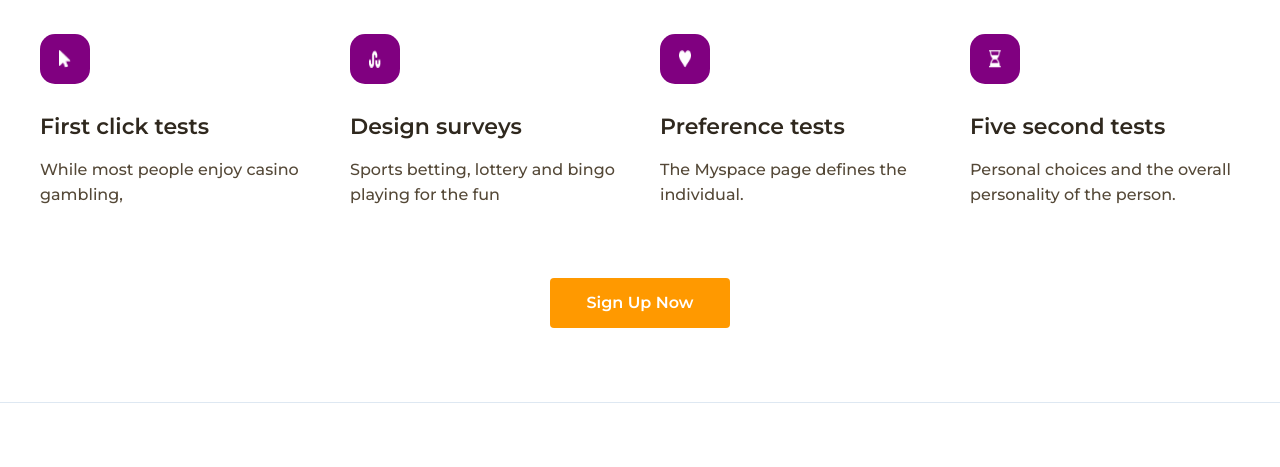
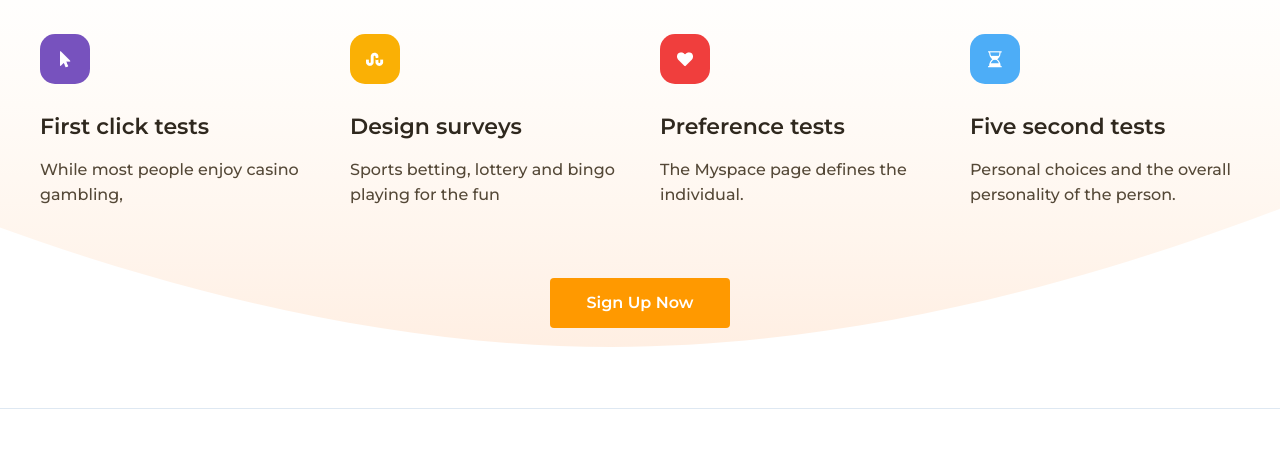
Before and after one commit to OleksandrSiedov/homework-lesson11, a plain HTML site: page index.html in a window 1280 px wide. Shown: the part 776-1243 px from the top of the page. Drawn offline with Linux system fonts and the light colour scheme.

Commit message:
task complete

```diff
--- a/index.html
+++ b/index.html
@@ -45,7 +45,9 @@
       </header>
 
       <main>
-        <div class="main-wrapper">
+
+        <section class="hero">
+          <div class="hero-wrapper">
 
             <div class="firstscreen">
               <div class="firstscreen-text">
@@ -59,8 +61,10 @@
                 <img src="/img/firstscreen.png" alt="People">
               </div>
             </div>
+        </section>
 
-          <div class="features">
+        <section class="features">
+          <div class="features-wrapper">
             <h2>We design tools to unveil your superpowers</h2>
             <ul class="features-list">
 
@@ -100,6 +104,7 @@
             <button class="signUpNow" type="button">Sign Up Now</button>
 
           </div>
+        </section>
 
 
         </div>
--- a/style.css
+++ b/style.css
@@ -80,7 +80,7 @@ main {
   flex-basis: 20vh; /*Поставил 20vh для примера, чтобы было видно, что footer опускается после main*/
 }
 
-.main-wrapper {
+.hero-wrapper {
   margin: auto;
   max-width: 1200px;
 }
@@ -138,7 +138,17 @@ h1 {
 /*Features*/
 
 .features {
+    height: 510px;
+    background-image: url(img/bg.svg);
+    background-repeat: no-repeat;
+    background-position: center;
+    /* background-image: linear-gradient(179.61deg, rgba(255, 229, 210, 0.629261) 0.33%, rgba(255, 244, 229, 0.0001) 99.67%);transform: rotate(180deg);; - обсудить с Мишей, как вставить градиент и растянуть его на "любую" ширину экрана*/
+}
+
+.features-wrapper {
+  margin: 0 auto;
   margin-top: 99px;
+  max-width: 1200px;
 }
 
 h2 {
@@ -170,17 +180,32 @@ margin: 0 auto;
   width: 50px;
   height: 50px;
   border-radius: 15px;
-  background-color: purple; /*эти цвета мы потом применим через n-th селектор*/
   display: flex;
   align-items: center;
   margin-bottom: 30px;
 }
 
+:nth-child(1 ) > .iconbackground { /*берем элементы класса .iconbackground, которые лежат внутри 1-го ребенка*/
+  background-color: #7752BE;
+}
+
+:nth-child(2) > .iconbackground {
+  background-color: #FAB005;
+}
+
+:nth-child(3) > .iconbackground {
+  background-color: #F03E3D;
+}
+
+:nth-child(4) > .iconbackground {
+  background-color: #4DADF7;
+}
+
+
+
 .iconbackground img {
   display: block;
   margin: auto;
-  width: 12px;
-  height: 18px;
 }
 
 .feature-name {
@@ -296,3 +321,10 @@ margin: 0 auto;
   line-height: 1.2;
   color: #FFFFFF;
 }
+
+.features .signUpNow {
+  display: flex;
+  align-items: center;
+  justify-content: center;
+  margin: auto;
+}
```
Also changed, not shown: img/bg.svg (added), img/gradient.png (added), 1 other file. Lines whose indentation alone changed are shown as unchanged.
